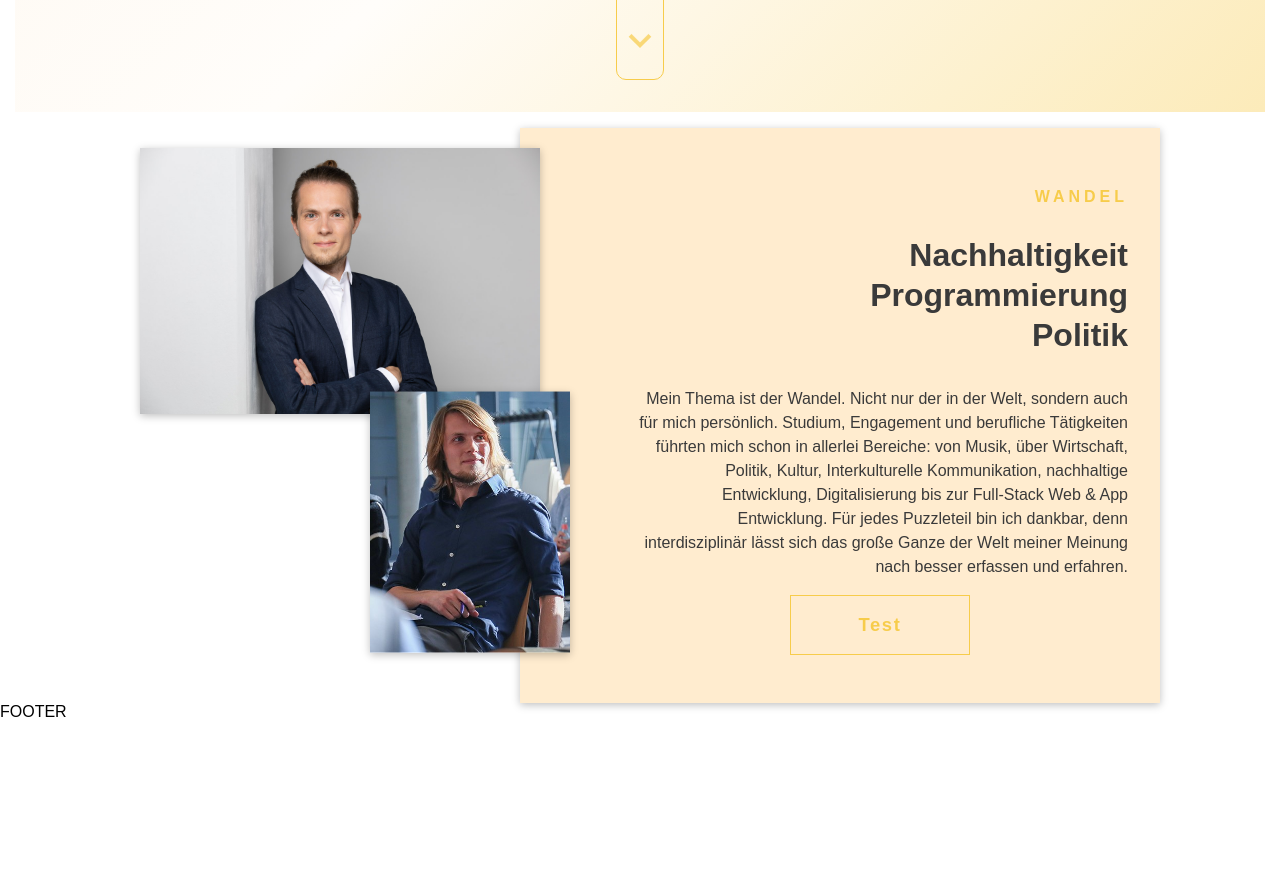
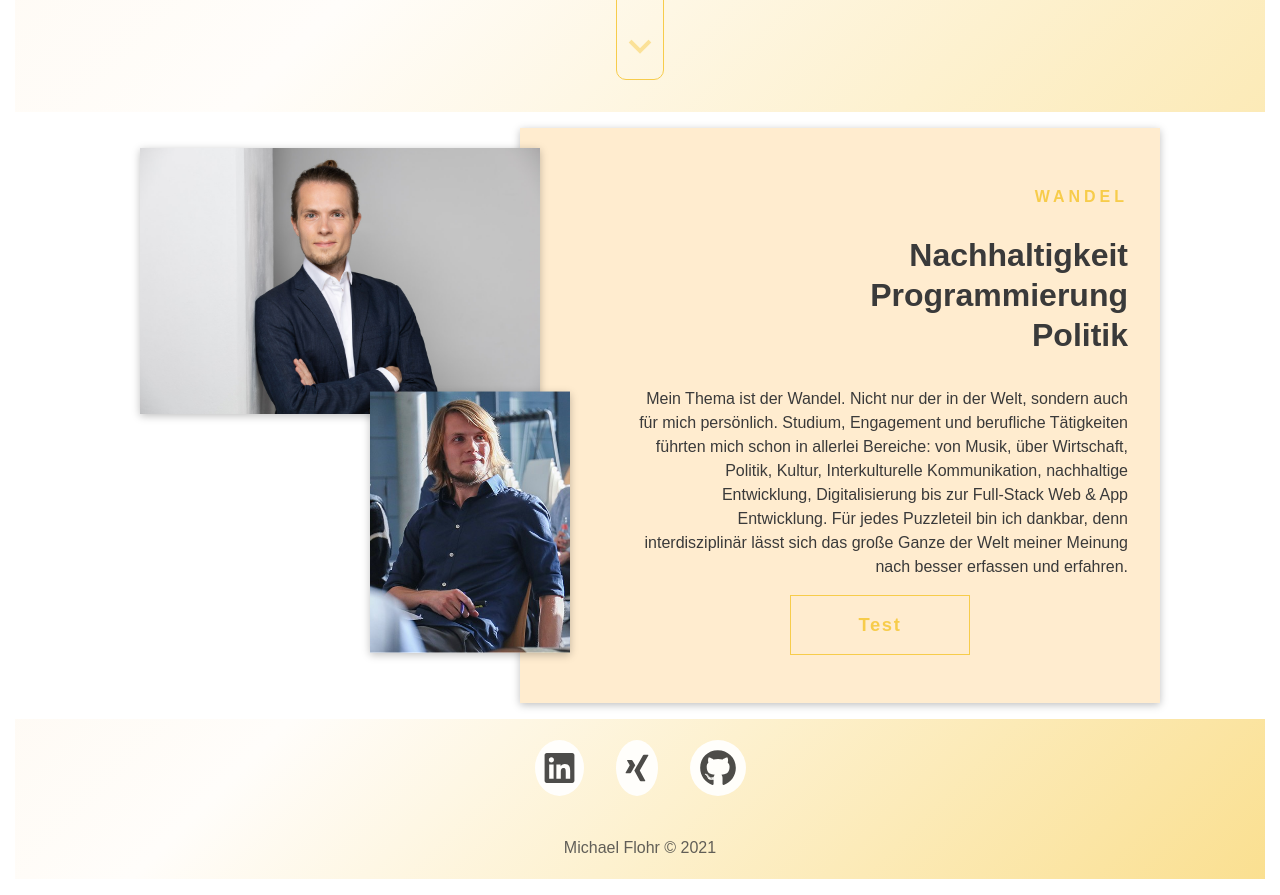
Before and after one commit to MatchuPitchu/portfolio, a React (Create React App) app: page / in a window 1280 px wide. Shown: the part 680-1575 px from the top of the page. Before the commit the page ends 1401 px from the top, so only its background shows below. Built offline with nearby package versions, Linux system fonts and the light colour scheme.

Commit message:
Add Footer + Fontawesome

```diff
--- a/package.json
+++ b/package.json
@@ -3,6 +3,10 @@
   "version": "0.1.0",
   "private": true,
   "dependencies": {
+    "@fortawesome/fontawesome-svg-core": "^1.2.36",
+    "@fortawesome/free-brands-svg-icons": "^5.15.4",
+    "@fortawesome/free-solid-svg-icons": "^5.15.4",
+    "@fortawesome/react-fontawesome": "^0.1.16",
     "@testing-library/jest-dom": "^5.14.1",
     "@testing-library/react": "^12.1.2",
     "@testing-library/user-event": "^13.4.1",
--- a/src/App.js
+++ b/src/App.js
@@ -1,5 +1,12 @@
 import Introduction from './components/Introduction';
 import Layout from './components/Layout/Layout';
+
+// create fontawesome library and import needed icons
+import { library } from '@fortawesome/fontawesome-svg-core';
+import { fab } from '@fortawesome/free-brands-svg-icons';
+import { faCheckSquare, faCoffee } from '@fortawesome/free-solid-svg-icons';
+
+library.add(fab, faCheckSquare, faCoffee);
 
 const App = () => {
   return (
--- /dev/null
+++ b/src/components/Layout/Footer.js
@@ -0,0 +1,19 @@
+import { FontAwesomeIcon as Icon } from '@fortawesome/react-fontawesome';
+import classes from './Footer.module.css';
+
+const Footer = () => {
+  return (
+    <footer className={classes.footer}>
+      <div className={classes.icons}>
+        <Icon href='#' icon={['fab', 'linkedin']} />
+        <Icon href='#' icon={['fab', 'xing']} />
+        <Icon href='#' icon={['fab', 'github']} />
+      </div>
+      <p class='copyright'>Michael Flohr © 2021</p>
+    </footer>
+  );
+};
+
+export default Footer;
+
+// item social'
--- /dev/null
+++ b/src/components/Layout/Footer.module.css
@@ -0,0 +1,56 @@
+.footer {
+  display: flex;
+  justify-content: center;
+  align-items: center;
+  flex-wrap: wrap;
+  width: calc(100% - 30px);
+  height: 10rem;
+  margin: 1rem auto;
+  background: linear-gradient(-45deg, #f7cc4b, #fffdfa, #fcecd6, #ffeccf);
+  background-size: 400% 400%;
+  animation: background-gradient 20s ease infinite;
+}
+
+@keyframes background-gradient {
+  0% {
+    background-position: 0 50%;
+  }
+  50% {
+    background-position: 100% 50%;
+  }
+  100% {
+    background-position: 0 50%;
+  }
+}
+
+.icons {
+  flex: 100%;
+  display: flex;
+  justify-content: center;
+  align-items: center;
+  will-change: transform, opacity;
+}
+
+.icons > * {
+  font-size: 3.5rem;
+  color: #3a3a3a;
+  border-radius: 100%;
+  margin: 1rem;
+  padding: 0.6rem;
+  cursor: pointer;
+  background-color: #fff;
+  opacity: 0.9;
+  transition: all 0.2s ease;
+}
+
+.icons > *:hover {
+  opacity: 1;
+  transition: all 0.2s ease;
+  transform: scale(1.15);
+}
+
+.footer p {
+  flex: 100%;
+  text-align: center;
+  opacity: 0.8;
+}
--- a/src/components/Layout/Layout.js
+++ b/src/components/Layout/Layout.js
@@ -1,17 +1,18 @@
 import Hero from './Hero';
 import Navbar from './Navbar';
 import classes from './Layout.module.css';
+import Footer from './Footer';
 
 const Layout = ({ children }) => {
   return (
-    <>
+    <div className={classes.layout}>
       <header className={classes.header}>
         <Navbar />
         <Hero />
       </header>
       <main>{children}</main>
-      <footer>FOOTER</footer>
-    </>
+      <Footer />
+    </div>
   );
 };
 
--- a/src/components/Layout/Layout.module.css
+++ b/src/components/Layout/Layout.module.css
@@ -1,3 +1,15 @@
+.layout {
+  height: 100%;
+  display: flex;
+  flex-direction: column;
+  align-items: center;
+}
+
+.layout main {
+  /* stretch main website part over screen that footer stays always fixed at bottom of screen */
+  flex: 1;
+}
+
 .header {
   width: calc(100% - 30px);
   height: 97vh;
--- a/src/components/Layout/Navbar.module.css
+++ b/src/components/Layout/Navbar.module.css
@@ -28,7 +28,6 @@
 
 .navbar li {
   margin-right: 2rem;
-  color: #3a3a3a;
 }
 
 .navbar a {
@@ -62,8 +61,8 @@
 .navbar button:before {
   content: '';
   position: absolute;
-  top: 8px;
-  left: 0;
+  top: 0.5rem;
+  right: 0;
   width: 2rem;
   height: 2px;
   border-top: 4px solid #f7cc4b;
@@ -72,8 +71,8 @@
 .navbar button:after {
   content: '';
   position: absolute;
-  top: 0px;
-  left: 0;
+  top: 0;
+  right: 0;
   width: 2rem;
   height: 2px;
   border-top: 4px solid #f7cc4b;
--- a/src/styles.css
+++ b/src/styles.css
@@ -41,9 +41,12 @@
 
 html {
   font-family: sans-serif;
+  color: #3a3a3a;
   background: #fff;
+  height: 100%;
 }
 
 body {
   margin: 0;
+  height: 100%;
 }
```
Also changed, not shown: 1 other file (tests, documents, lock files or other folders).
